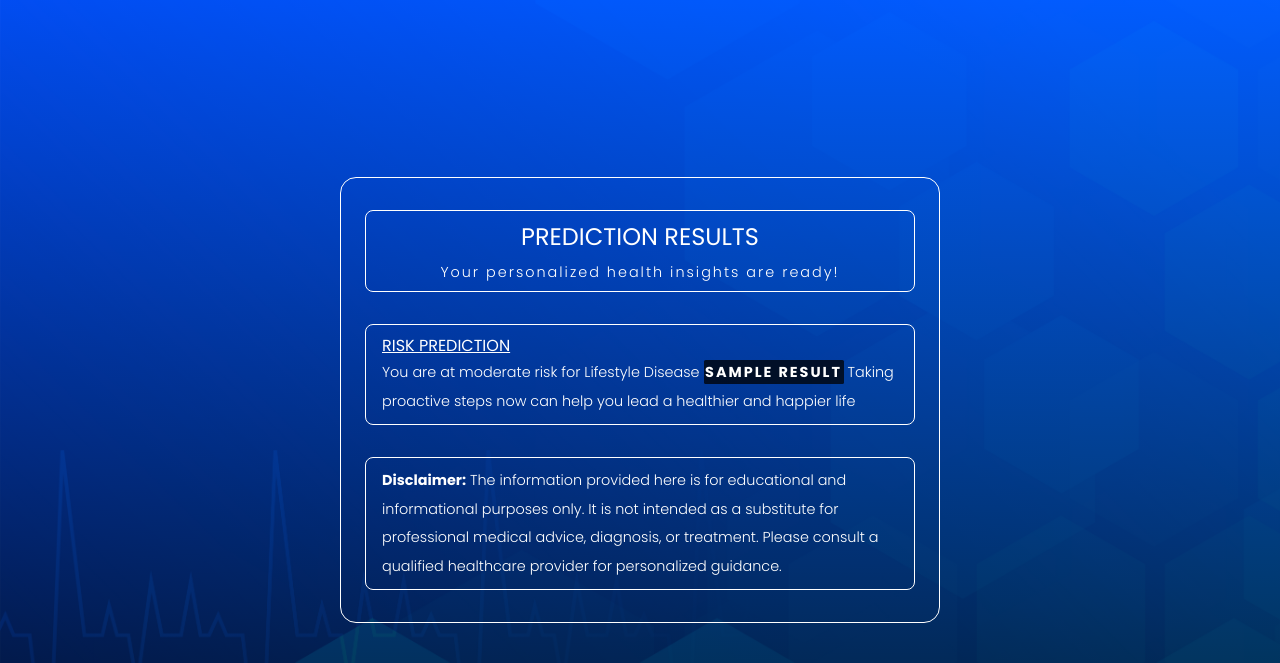
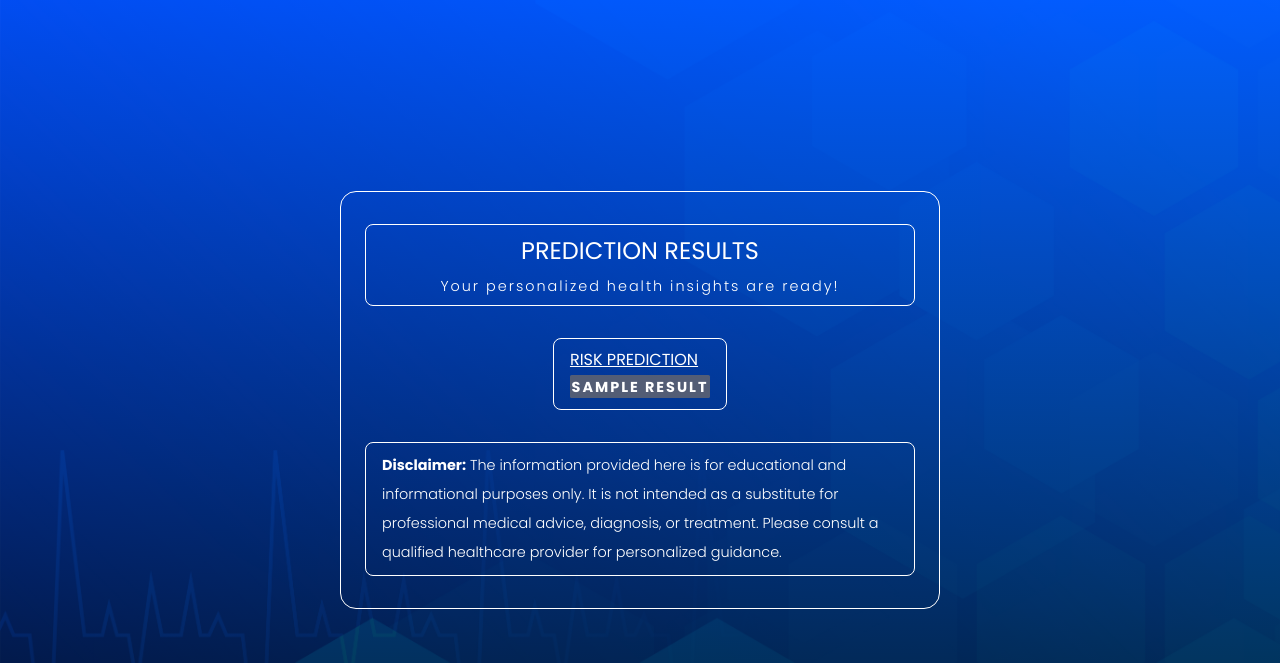
Before and after one commit to Azarcodex/Lifestyledisease_predicting, a Django app: template templates/prediction.html in a window 1280 px wide. Shown: the top 663 px of the page. Run offline with Django 5.2, Linux system fonts and the light colour scheme; the template is opened without the code that fills it: most values are stand-ins (such as "Sample title", 1, 10 or a date in 2020); parts of the project's set-up code (start-up, migrations or seed data) failed here and were passed over.

Commit message:
prediction.html

```diff
--- a/templates/prediction.html
+++ b/templates/prediction.html
@@ -89,7 +89,7 @@
        .predict-container .predict-data p span
        {
               font-weight: bolder;
-              background: rgba(0, 0, 0, 0.75);
+              background: rgba(110, 106, 106, 0.75);
               border-radius: .1rem;
               padding: .1rem;
               text-transform: uppercase;
@@ -121,7 +121,7 @@
        </div>
  <div class="predict-data">
  <h3>risk prediction</h3>
- <p>You are at moderate risk for Lifestyle Disease <span class="res">{{result}}</span> Taking proactive steps now can help you lead a healthier and happier life</p>
+ <p> <span class="res">{{result}}</span> </p>
  </div>
  <div class="disclaimer">
        <p><strong>Disclaimer:</strong> The information provided here is for educational and informational purposes only. It is not intended as a substitute for professional medical advice, diagnosis, or treatment. Please consult a qualified healthcare provider for personalized guidance.</p>
```
